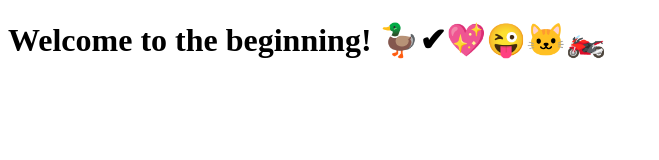
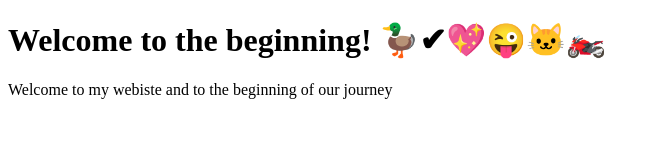
Before and after one commit to duncan0801/boolean-uk-first-repo, a website: page index.html in a window 1280 px wide. Shown: the whole page, without its empty margins (0-659 px from the left). Drawn offline with Linux system fonts and the light colour scheme.

Commit message:
Added a welcome paragraph id="welcome"

```diff
--- a/index.html
+++ b/index.html
@@ -10,5 +10,8 @@
     <h1>
       Welcome to the beginning! 🦆✔💖😜🐱‍🏍
     </h1>
+    <p id="welcome">
+      Welcome to my webiste and to the beginning of our journey
+    </p>
   </body>
 </html>
```
